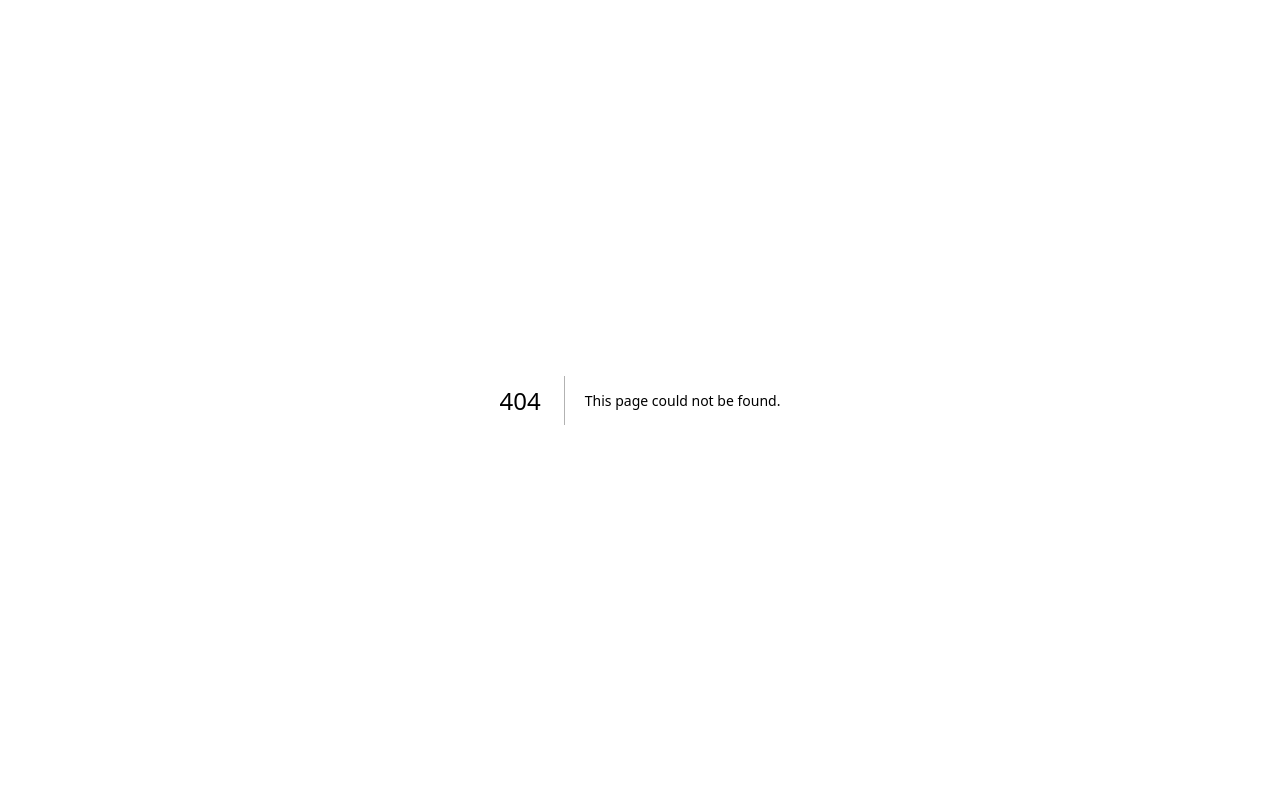
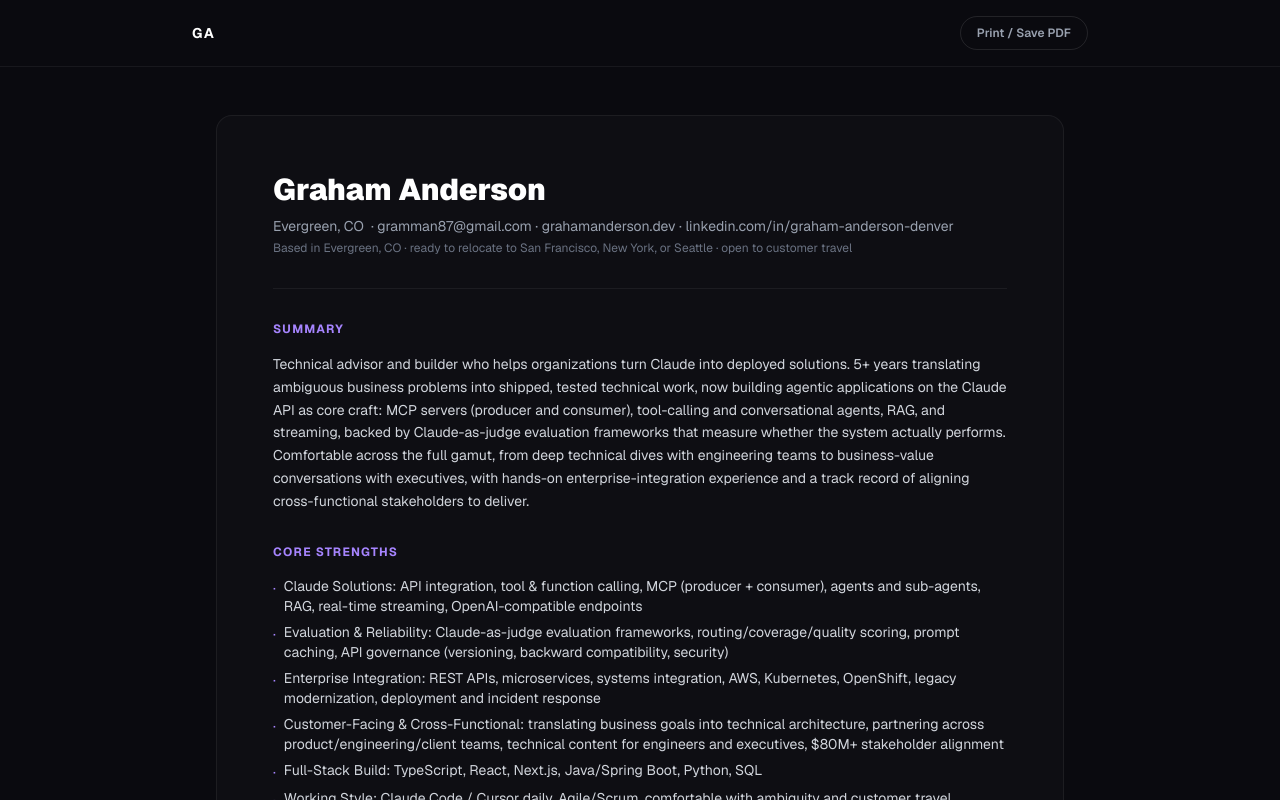
Before and after one commit to Gramman87/portfolio, a Next.js app: page /resume/applied-ai in a window 1280 px wide. Before the commit this address had no page. Shown: the top 800 px of the page. Built offline with nearby package versions, Linux system fonts and the light colour scheme.

Commit message:
Add Anthropic Applied AI Architect resume and cover letter variants; list in /docs

```diff
--- /dev/null
+++ b/app/cover-letter/applied-ai/page.tsx
@@ -0,0 +1,20 @@
+import type { Metadata } from "next";
+import LetterDoc from "@/components/LetterDoc";
+
+export const metadata: Metadata = {
+  title: "Cover Letter (Anthropic, Applied AI) | Graham Anderson",
+};
+
+export default function AppliedAiCoverLetter() {
+  return (
+    <LetterDoc
+      greeting="Dear Anthropic Hiring Team,"
+      paragraphs={[
+        "I'm applying for the Applied AI Architect role. Helping enterprises see what Claude can do and architecting how they actually integrate and deploy it is work I'm built for: I've spent five years translating ambiguous business problems into shipped, tested technical solutions, and I now build agentic applications on Claude as my core craft. I can move from an executive's business goal down to a working tool-calling integration and back up to the value it delivers.",
+        "On the technical side, I build the exact patterns enterprise customers need to adopt Claude well: MCP servers as both producer and consumer, tool-calling and conversational agents, RAG, and streaming integrations, plus a full-stack Spring Boot MCP agent with an OpenAI-compatible endpoint. Crucially for this role, I design evaluation frameworks: Claude-as-judge harnesses that score routing, coverage, and output quality, so a customer can measure whether Claude actually performs for their use case rather than guess. Every project is live or open-source.",
+        "I'm comfortable across the full gamut this role spans, from deep technical dives with engineering teams to business-value conversations with executives. At Accenture Federal Services I integrate into existing enterprise stacks, partner across product, architecture, and client teams, and turn fuzzy requirements into well-scoped, tested work. Before software, I led $80M+ programs where the job was aligning many stakeholders around a plan and delivering it. That cross-functional, customer-facing muscle is exactly what a trusted technical advisor needs.",
+        "I'd bring genuine technical depth, a builder's credibility, and the ability to meet customers where they are. I'm based in Evergreen, CO, ready to relocate to San Francisco, New York, or Seattle, and glad to travel to customer sites. I'd welcome the chance to talk about helping enterprises get real value from Claude. Thank you for your consideration.",
+      ]}
+    />
+  );
+}
--- a/app/docs/page.tsx
+++ b/app/docs/page.tsx
@@ -33,6 +33,13 @@
     resume: "/resume/computer-use",
     cover: "/cover-letter/computer-use",
     posting: "https://job-boards.greenhouse.io/anthropic/jobs/5238637008",
+  },
+  {
+    label: "Anthropic: Applied AI Architect",
+    note: "Forward-deployed / pre-sales technical advisor. Eval-framework and enterprise-integration framing, NYC / SF / Seattle, customer travel.",
+    resume: "/resume/applied-ai",
+    cover: "/cover-letter/applied-ai",
+    posting: "https://job-boards.greenhouse.io/anthropic/jobs/4461444008",
   },
 ];
 
--- /dev/null
+++ b/app/resume/applied-ai/page.tsx
@@ -0,0 +1,31 @@
+import type { Metadata } from "next";
+import ResumeDoc from "@/components/ResumeDoc";
+
+export const metadata: Metadata = {
+  title: "Resume (Anthropic, Applied AI) | Graham Anderson",
+};
+
+export default function AppliedAiResume() {
+  return (
+    <ResumeDoc
+      aiSectionTitle="Agentic AI & Evaluation: Independent Work"
+      locationLine="Based in Evergreen, CO · ready to relocate to San Francisco, New York, or Seattle · open to customer travel"
+      summary="Technical advisor and builder who helps organizations turn Claude into deployed solutions. 5+ years translating ambiguous business problems into shipped, tested technical work, now building agentic applications on the Claude API as core craft: MCP servers (producer and consumer), tool-calling and conversational agents, RAG, and streaming, backed by Claude-as-judge evaluation frameworks that measure whether the system actually performs. Comfortable across the full gamut, from deep technical dives with engineering teams to business-value conversations with executives, with hands-on enterprise-integration experience and a track record of aligning cross-functional stakeholders to deliver."
+      strengths={[
+        "Claude Solutions: API integration, tool & function calling, MCP (producer + consumer), agents and sub-agents, RAG, real-time streaming, OpenAI-compatible endpoints",
+        "Evaluation & Reliability: Claude-as-judge evaluation frameworks, routing/coverage/quality scoring, prompt caching, API governance (versioning, backward compatibility, security)",
+        "Enterprise Integration: REST APIs, microservices, systems integration, AWS, Kubernetes, OpenShift, legacy modernization, deployment and incident response",
+        "Customer-Facing & Cross-Functional: translating business goals into technical architecture, partnering across product/engineering/client teams, technical content for engineers and executives, $80M+ stakeholder alignment",
+        "Full-Stack Build: TypeScript, React, Next.js, Java/Spring Boot, Python, SQL",
+        "Working Style: Claude Code / Cursor daily, Agile/Scrum, comfortable with ambiguity and customer travel",
+      ]}
+      aiWork={[
+        "Spring Boot MCP Agent (github.com/Gramman87/spring-mcp-agent): a full-stack reference for standing Claude up behind an organization's own surface, a service that publishes tools over an MCP producer surface and runs a streaming agent consuming them, with an OpenAI-compatible /v1/chat/completions endpoint and a JUnit suite. The model seam is isolated so a real Claude tool-use call drops straight in.",
+        "MCP Integration Server (github.com/Gramman87/mcp-server): an enterprise MCP server exposing agentic tools over stdio and Streamable HTTP, consumed by a Claude agent as a real MCP client at runtime, the integration pattern enterprises adopt to give Claude access to their systems.",
+        "Evaluation frameworks: Claude-as-judge harnesses that score routing, coverage, and output quality across hand-written cases, plus prompt caching with cache-hit telemetry, so performance for a specific use case is measured, not assumed.",
+        "A range of agentic solutions on Claude: an HR operations agent, a finance analyst sub-agent system, and a RAG knowledge assistant, each full-stack and live or open-source, showing common integration patterns across domains.",
+        "Use Claude Code daily and translate fuzzy requirements into scoped, tested work, the same discovery-to-delivery arc this role runs with customers.",
+      ]}
+    />
+  );
+}
```
